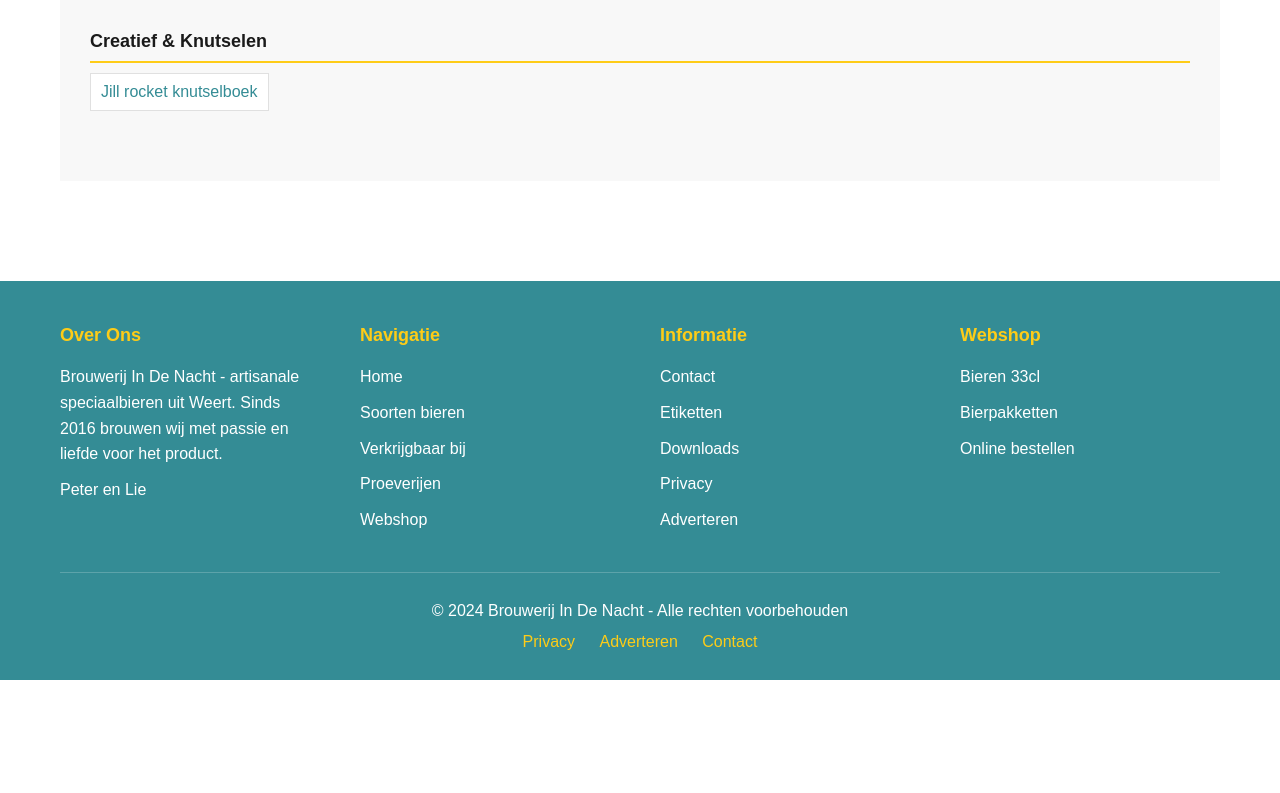
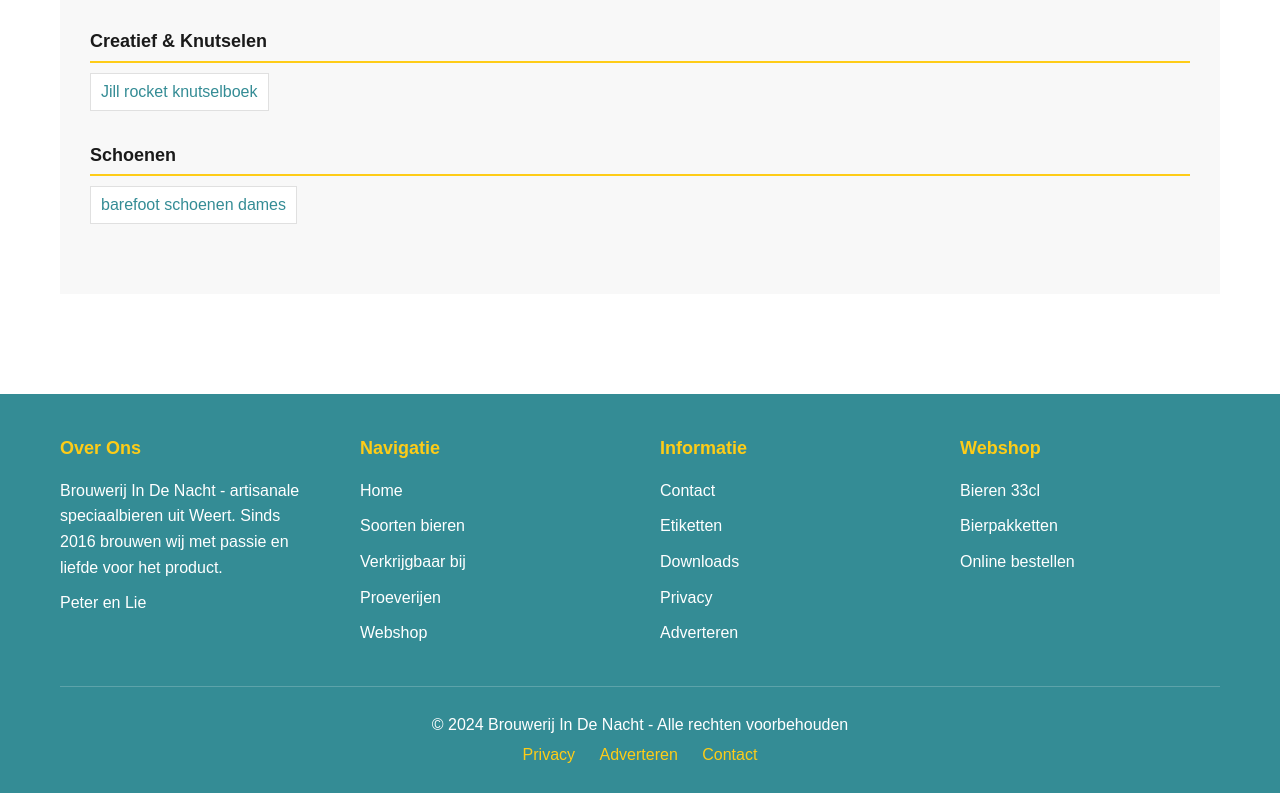
Before and after one commit to Albinht/brouwerijindenacht.nl, a website: page index.html in a window 1280 px wide. Shown: the part 3151-3944 px from the top of the page. Before the commit the page ends 3831 px from the top, so only its background shows below. Drawn offline with Linux system fonts and the light colour scheme.

Commit message:
Add barefoot schoenen partner link to homepage
Co-authored-by: factory-droid[bot] <138933559+factory-droid[bot]@users.noreply.github.com>

```diff
--- a/index.html
+++ b/index.html
@@ -141,6 +141,13 @@
                         <a href="https://jillrocket.nl">Jill rocket knutselboek</a>
                     </div>
                 </div>
+
+                <div class="partner-category">
+                    <h3>Schoenen</h3>
+                    <div class="partner-links">
+                        <a href="https://barefootschoenen.nl/collections/dames" rel="dofollow">barefoot schoenen dames</a>
+                    </div>
+                </div>
             </div>
         </div>
     </main>
```
